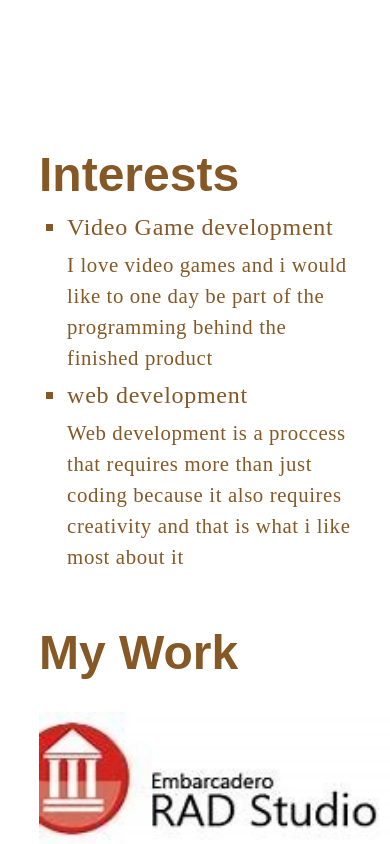
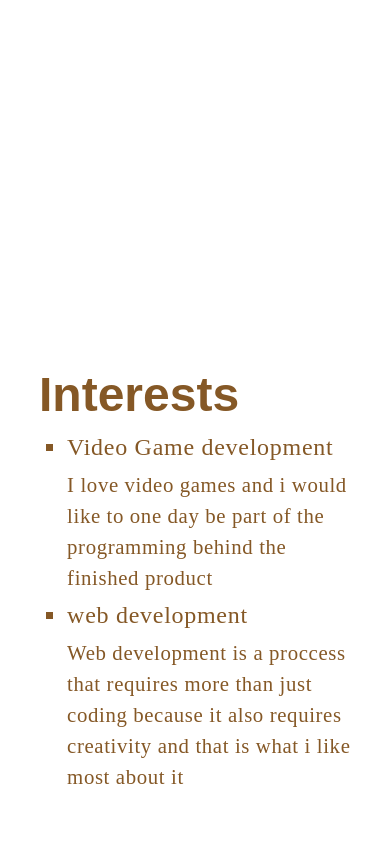
Before and after one commit to likho-dyantyi/better-portfolio, a plain HTML site: page index.html in a window 390 px wide. Shown: the part 1800-2644 px from the top of the page. Drawn offline with Linux system fonts and the light colour scheme.

Commit message:
Add files via upload
responsive fix

```diff
--- a/style.css
+++ b/style.css
@@ -602,3 +602,9 @@ footer {
     width: 100%;
   }
 }
+
+@media (max-width: 400px) {
+  .interests {
+    padding-top: 240px;
+  }
+}
```
